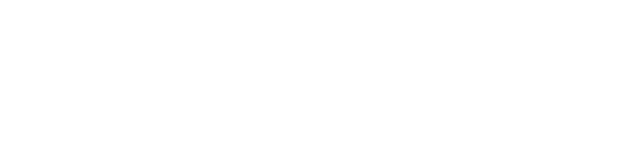
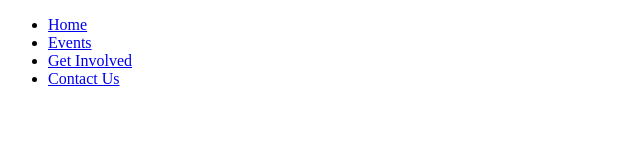
Before and after one commit to aaronjwhowie/Animal-Project, a plain HTML site: page homepage/index.html in a window 1280 px wide. Shown: the whole page, without its empty margins (0-640 px from the left). Drawn offline with Linux system fonts and the light colour scheme.

Commit message:
Fixed Home

```diff
--- a/homepage/index.html
+++ b/homepage/index.html
@@ -7,10 +7,15 @@
     <title>Document</title>
   </head>
   <body>
-    <header> <nav>
-      <ul>
-         </li>
-      </ul>
-    </nav></header>
+    <header>
+      <nav>
+        <ul>
+          <li><a href="/homepage/index.html"> Home</a></li>
+          <li><a href="/events/events.html"> Events</a></li>
+          <li><a href="/Get-involved/get-involved.html"> Get Involved</a></li>
+          <li><a href="/contact/contact.html"> Contact Us</a></li>
+        </ul>
+      </nav>
+    </header>
   </body>
 </html>
```
